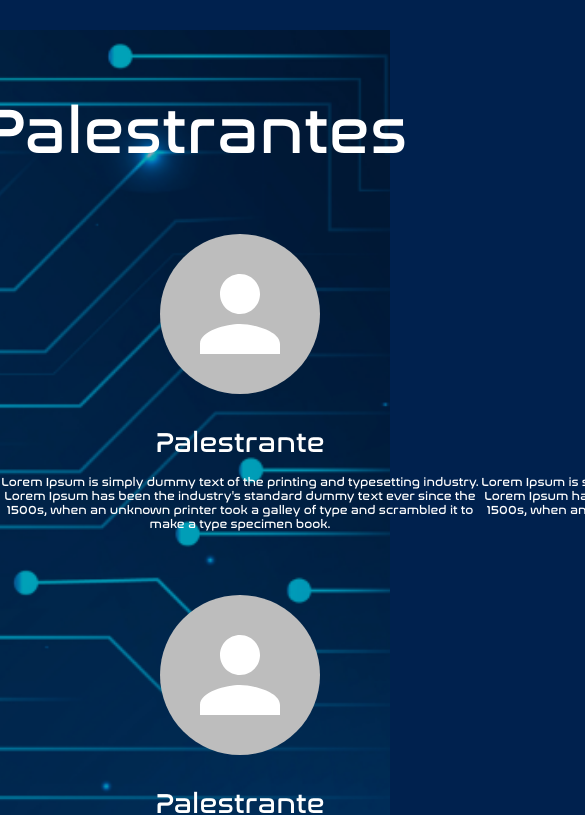
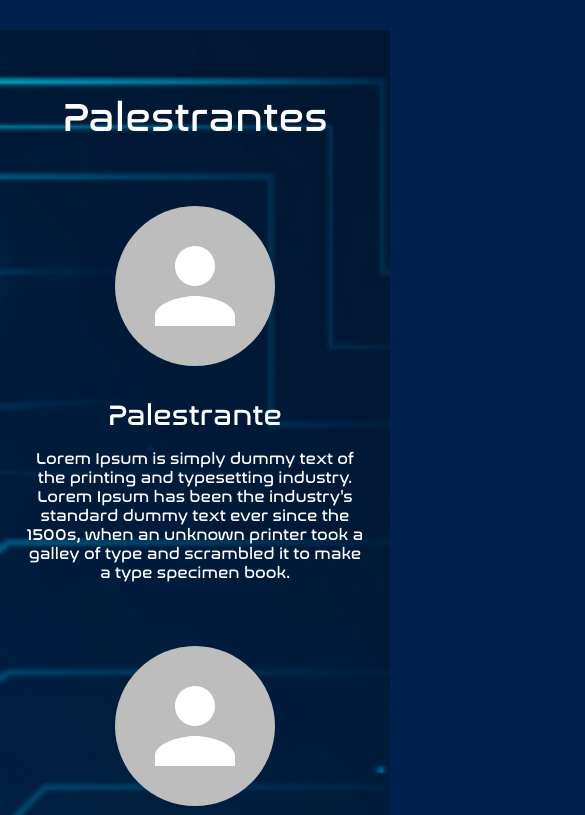
Before and after one commit to CATI-2023/frontend, a React (Vite) app: page / in a window 390 px wide. Shown: the part 2171-2986 px from the top of the page, 585 px wide, since content can reach past the window. Built offline with nearby package versions, Linux system fonts and the light colour scheme.

Commit message:
fix: correcao da terceira secao, ajuste de responsividade

```diff
--- a/src/pages/Home/components/ThirdSection/ThirdSection.tsx
+++ b/src/pages/Home/components/ThirdSection/ThirdSection.tsx
@@ -10,7 +10,7 @@ export function ThirdSection() {
         display={"flex"}
         alignItems={"center"}
         flexDirection={"column"}
-        p={"4em 0"}
+        py={"4rem"}
         style={{
           background: `url(${Circuitoipresso})  100% / cover no-repeat`,
           flexShrink: 0,
@@ -19,11 +19,16 @@ export function ThirdSection() {
         <p className="primary-text-thid-section ">Palestrantes</p>
         <Box
           display={"grid"}
-          gridTemplateColumns={"auto auto"}
+          gridTemplateColumns={{
+            xs: "auto",
+            sm: "auto",
+            md: "auto",
+            lg: "auto auto",
+            xl: "auto atuo",
+          }}
           alignItems={"center"}
           justifyContent={"space-evenly"}
           justifyItems={"center"}
-          width={"100%"}
         >
           <Palestrante />
           <Palestrante />
--- a/src/pages/Home/components/ThirdSection/components/palestrante.tsx
+++ b/src/pages/Home/components/ThirdSection/components/palestrante.tsx
@@ -1,17 +1,25 @@
 import { Avatar, Box } from "@mui/material";
-
+import "../style.css"
 export function Palestrante() {
   return (
     <>
-      <Box display={"flex"} alignItems={"center"} flexDirection={"column"} mt={"4em"}>
+      <Box
+        display={"flex"}
+        alignItems={"center"}
+        flexDirection={"column"}
+        mt={"4em"}
+        width={"100%"}
+      >
         <Avatar sx={{ height: "8em", width: "8em" }} />
         <p className="name-palestrante-third-section"> Palestrante</p>
-        <p className="text-palestrante-third-section">
-          Lorem Ipsum is simply dummy text of the printing and typesetting
-          industry. Lorem Ipsum has been the industry's standard dummy text ever
-          since the 1500s, when an unknown printer took a galley of type and
-          scrambled it to make a type specimen book.
-        </p>
+        <Box px={{xs: "1.5rem", sm: "1.5rem", md: "1.5rem", lg: "3rem", xl: "3rem"}}>
+          <p className="text-palestrante-third-section">
+            Lorem Ipsum is simply dummy text of the printing and typesetting
+            industry. Lorem Ipsum has been the industry's standard dummy text
+            ever since the 1500s, when an unknown printer took a galley of type
+            and scrambled it to make a type specimen book.
+          </p>
+        </Box>
       </Box>
     </>
   );
--- a/src/pages/Home/components/ThirdSection/style.css
+++ b/src/pages/Home/components/ThirdSection/style.css
@@ -20,9 +20,21 @@
   color: #fff;
   text-align: center;
   font-family: 'Nasalization';
-  font-size: 12px;
+  font-size: 1.2rem;
   font-style: normal;
   font-weight: 400;
   line-height: normal;
-  width: 30rem;
+  width: auto;
 }
+@media screen and (max-width: 600px) {
+  .primary-text-thid-section {
+    font-size: 2.5rem;
+  }
+  .name-palestrante-third-section {
+    font-size: 1.8rem;
+  }
+  .text-palestrante-third-section {
+    font-size: 1rem;
+
+  }
+}
```
